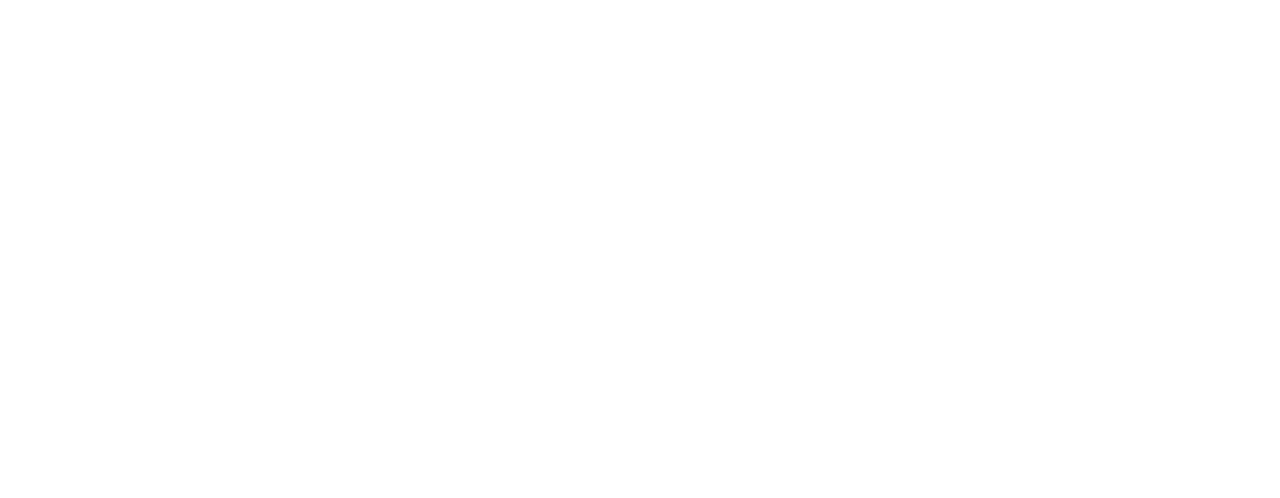
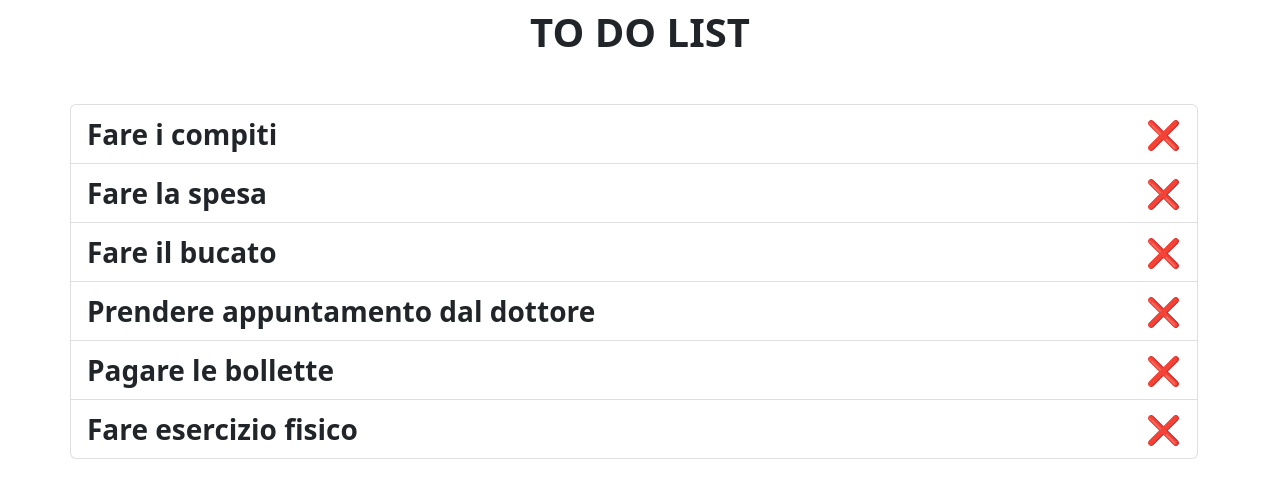
Before and after one commit to Eikcaj1998/vue-todolist, a plain HTML site: page index.html in a window 1280 px wide. Drawn offline with nearby package versions, Linux system fonts and the light colour scheme.

Commit message:
milestone-2 fatto

```diff
--- a/index.html
+++ b/index.html
@@ -12,6 +12,22 @@
     <title>Document</title>
 </head>
 <body>
+    <div id="root">
+        <h1 class="text-center mt-2 fw-bold">TO DO LIST</h1>
+        <div class="container mt-5">
+            <div class="row">
+                <ul class="list-group">
+                    <li class="list-group-item fw-bold fs-3 d-flex  justify-content-between" v-for = "(list, index) in toDoList">
+                        <span >{{toDoList[index].text}}</span>
+                        <span span class="x-mark"  @click="deleteList(list)">&#10060</span>
+                    </li>
+                </ul>
+            </div>
+            <div class="col-12 mt-3 d-flex justify-content-center">
+            </div>
+            </div>
+        </div>
+    </div>
 <script src="js/script.js"></script>
 </body>
 </html>
--- a/js/script.js
+++ b/js/script.js
@@ -22,7 +22,7 @@ const app = new Vue(
         el: '#root',
 
         data: {
-
+            newToDo: "",
             toDoList: [
                 {
                     text: 'Fare i compiti',
@@ -49,5 +49,11 @@ const app = new Vue(
                     done: true
                 },
             ]
+        },
+
+        methods: {
+            deleteList: function (list) {
+                this.toDoList.splice(this.toDoList.indexOf(list), 1);
+            },
         }
-    })
+})
```
Also changed, not shown: css/style.css (added).
